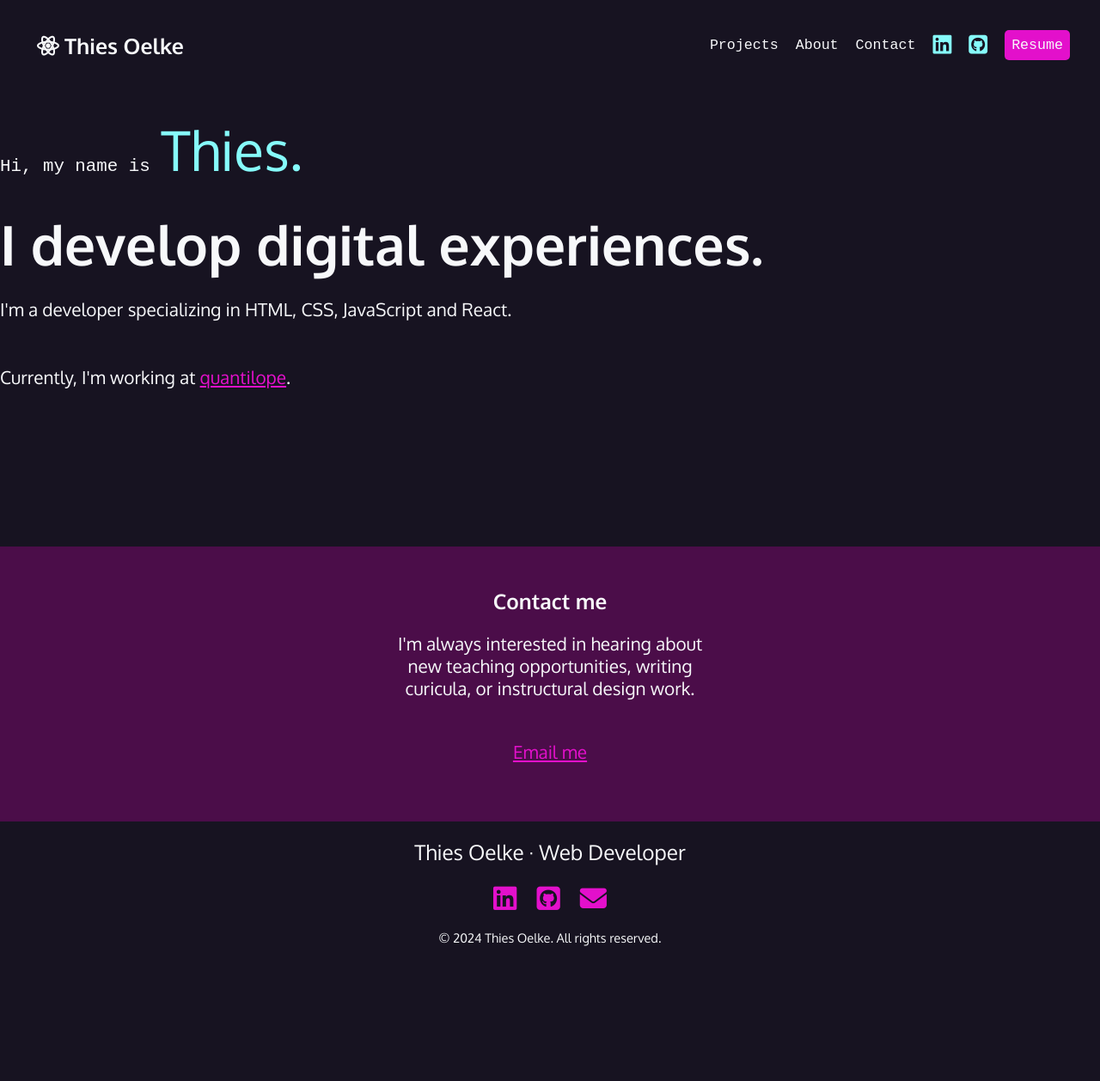
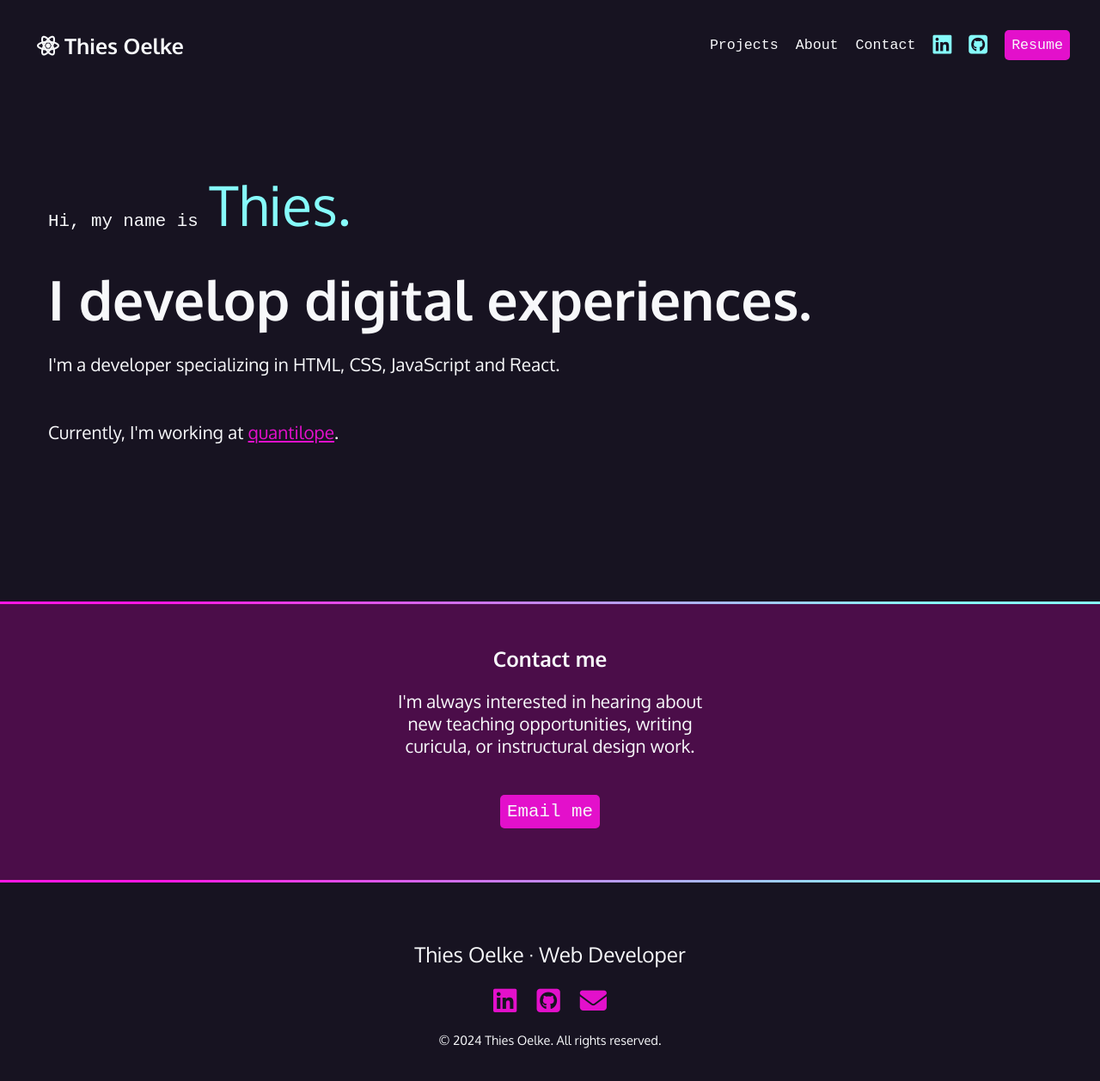
Before and after one commit to TeezlWeezl/fem-getting-started-with-css-portfolio-page, a plain HTML site: page index.html in a window 1280 px wide. Shown: the whole page at 86% size. Before the commit the page ends 1120 px from the top, so only its background shows below. Drawn offline with Linux system fonts and the light colour scheme; a web font is replaced by a local one.

Commit message:
adds horizontal devider btw sections

```diff
--- a/css/style.css
+++ b/css/style.css
@@ -51,6 +51,10 @@ a:hover {
 
 ul {
   padding: 0;
+}
+
+p:last-child {
+  margin-top: 3rem;
 }
 
 /* Specific Styles to the page */
@@ -113,6 +117,9 @@ ul {
   background-color: var(--magenta);
   padding: 8px;
   border-radius: 5px;
+  font-family: var(--mono);
+  color: var(--white);
+  text-decoration: none;
 }
 
 a.cta-button:hover {
@@ -121,15 +128,17 @@ a.cta-button:hover {
 }
 
 /* Intro styling */
-#intro {
-  padding-bottom: 10rem;
+.intro {
+  padding: 4rem 1rem 10rem 1rem;
+  max-width: 1200px;
+  margin: 0 auto;
 }
 
-#intro p {
+.intro p {
   line-height: 1.5;
 }
 
-#intro .name {
+.intro .name {
   font-family: var(--mono);
 }
 
@@ -139,15 +148,11 @@ a.cta-button:hover {
   color: var(--aqua);
 }
 
-#intro h3 {
+.intro h3 {
   font-size: 4rem;
 }
 
 /* Styling contact section */
-
-.section-plum {
-  background: var(--plum);
-}
 
 .contact {
   width: 400px;
@@ -156,14 +161,11 @@ a.cta-button:hover {
   margin: 0 auto;
 }
 
-p:last-child {
-  margin-top: 3rem;
-}
-
 /* Footer */
 .footer {
   margin: 20px 0;
   text-align: center;
+  padding: 3rem 0;
 }
 
 .footer h3 {
@@ -188,6 +190,23 @@ p:last-child {
   font-size: 70%;
   margin-top: 18px;
 }
+
+/* Styling backgrounds */
+
+.section-plum {
+  background: var(--plum);
+}
+
+.section-devider {
+  background: linear-gradient(
+    167deg,
+    rgba(255, 23, 228, 1) 15%,
+    rgba(134, 251, 251, 1) 85%
+  );
+  height: 3px;
+}
+
+/* Media queries */
 
 @media (min-width: 850px) {
   /* Navbar */
--- a/index.html
+++ b/index.html
@@ -61,6 +61,8 @@
         <a href="https://www.quantilope.com">quantilope</a>.
       </p>
     </section>
+    <!-- Section Devider -->
+    <div class="section-devider"></div>
     <!-- Contact Section -->
     <div class="section-plum">
       <section id="contact" class="contact">
@@ -69,9 +71,16 @@
           I'm always interested in hearing about new teaching opportunities,
           writing curicula, or instructural design work.
         </p>
-        <p><a href="mailto:thies.oelke@quantilope.com">Email me</a></p>
+        <p>
+          <a class="cta-button" href="mailto:thies.oelke@quantilope.com"
+            >Email me</a
+          >
+        </p>
       </section>
     </div>
+    <!-- Section Devider -->
+    <div class="section-devider"></div>
+    <!-- Footer -->
     <section class="footer">
       <h3>Thies Oelke &middot; Web Developer</h3>
       <ul>
```
